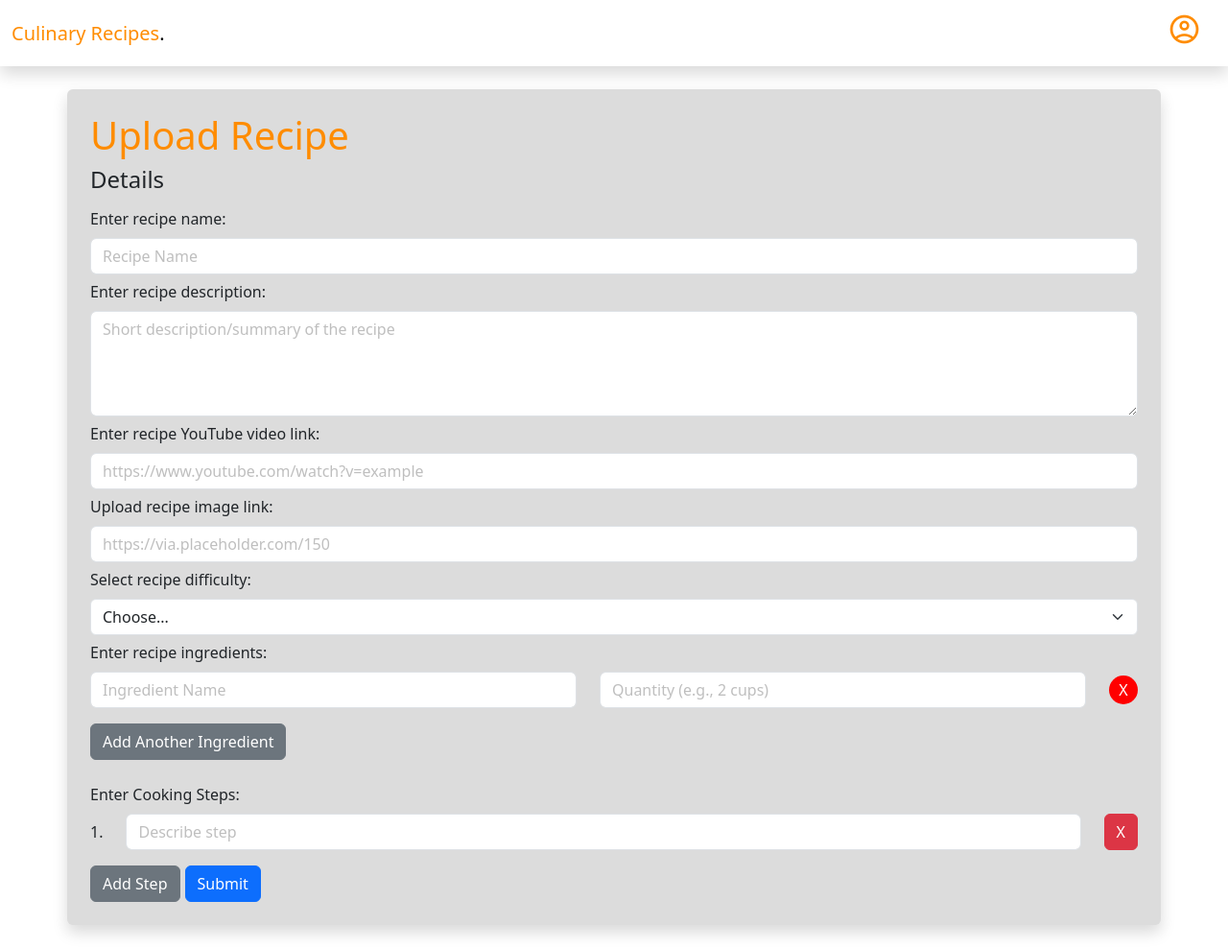
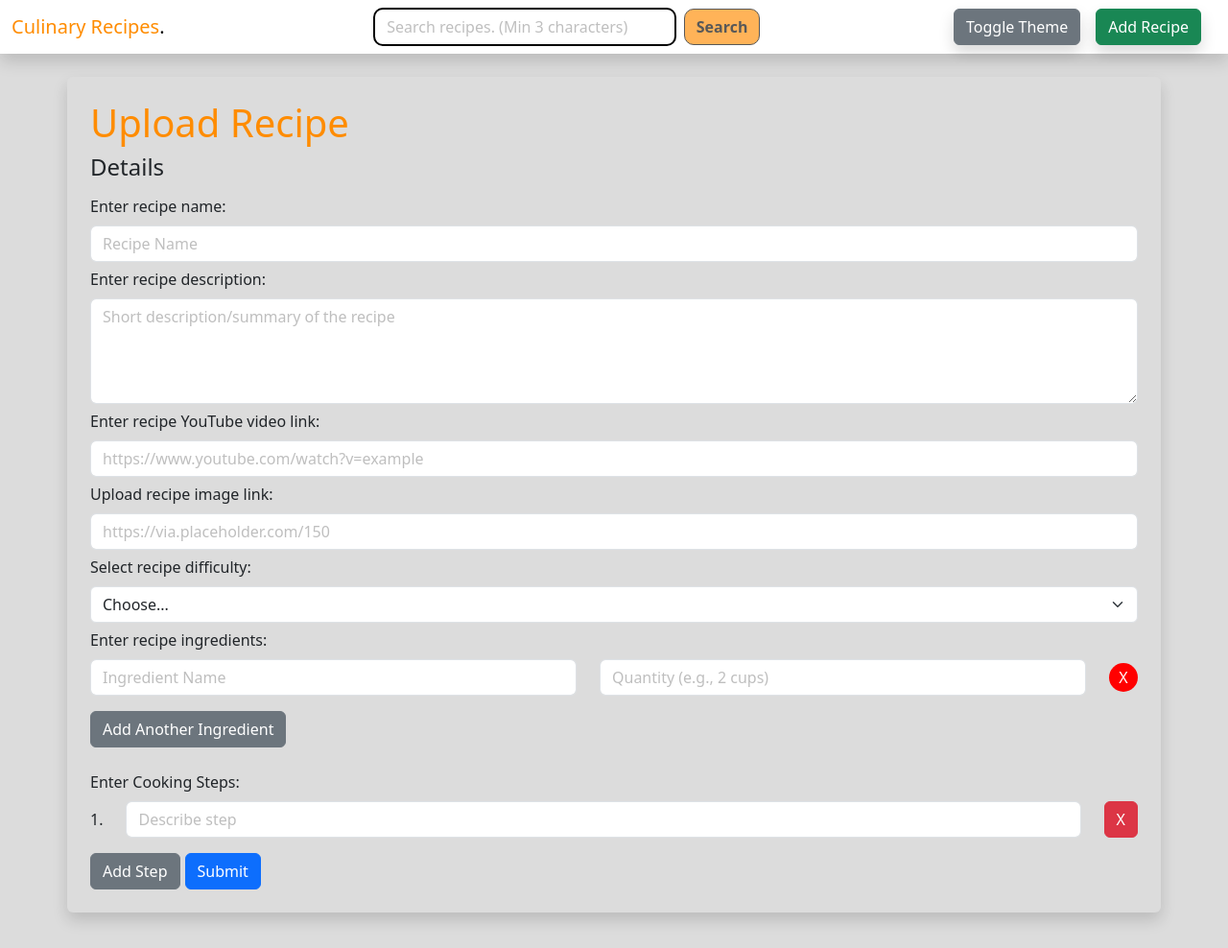
Before and after one commit to rafiattaui/hci-website, a Flask app: page /addrecipe in a window 1280 px wide. Shown: the whole page at 96% size. After the commit the page ends 962 px from the top, so only its background shows below. Run offline with Flask 3, Linux system fonts and the light colour scheme; some libraries are stand-ins or nearby versions.

Commit message:
reformated addrecipe page to utilize extended base.html, added add recipe button

```diff
--- a/app/templates/addrecipe.html
+++ b/app/templates/addrecipe.html
@@ -1,79 +1,6 @@
-<!DOCTYPE html>
-<html lang="en">
-  <head>
-    <meta
-      charset="UTF-8"
-      name="viewport"
-      content="width=device-width, initial-scale=1.0"
-    />
-    <title>Culinary Greats</title>
-    <link
-      rel="stylesheet"
-      href="{{ url_for('static', filename='css/bootstrap.min.css') }}"
-    />
-    <link
-      rel="stylesheet"
-      href="https://fonts.googleapis.com/css2?family=Material+Symbols+Outlined:opsz,wght,FILL,GRAD@20..48,100..700,0..1,-50..200&icon_names=account_circle"
-    />
-    <style>
-      .material-symbols-outlined {
-        font-variation-settings: "FILL" 0, "wght" 500, "GRAD" 0, "opsz" 40;
-      }
-
-      .darkorange {
-        color: darkorange;
-      }
-
-      .upload {
-        background-color: gainsboro;
-      }
-
-      label {
-        margin: 6px 0px;
-      }
-
-      .form-control::placeholder {
-        color: black;
-        opacity: 0.25;
-      }
-
-      .remove-button {
-        color: white;
-        background-color: red;
-        border: none;
-        border-radius: 50%;
-        width: 30px;
-        height: 30px;
-        display: flex;
-        justify-content: center;
-        align-items: center;
-        cursor: pointer;
-      }
-
-      .remove-button:hover {
-        background-color: darkred;
-      }
-    </style>
-  </head>
-  <body style="background-color: white">
-    <!-- Navbar -->
-    <nav class="navbar bg-white shadow">
-      <div class="container-fluid">
-        <a
-          class="navbar-brand me-auto"
-          href="index.html"
-          style="color: darkorange"
-          >Culinary Recipes<span style="color: black">.</span></a
-        >
-        <a class="navbar-brand" href="login.html">
-          <span
-            class="material-symbols-outlined"
-            style="font-size: 35px; color: darkorange"
-            >account_circle</span
-          >
-        </a>
-      </div>
-    </nav>
+{% extends "base.html" %}
+{% block title%}Culinary Greats - Add Recipe{% endblock %}
+{% block content %}
     <div class="upload container mt-4 p-4 mb-4 rounded shadow">
       <h1 class="darkorange">Upload Recipe</h1>
       <h4>Details</h4>
@@ -335,5 +262,4 @@
         });
       });
     </script>
-  </body>
-</html>
+{% endblock %}
--- a/app/templates/base.html
+++ b/app/templates/base.html
@@ -76,11 +76,45 @@
         object-fit: cover;
       }
 
+      .darkorange {
+        color: darkorange;
+      }
+
+      .upload {
+        background-color: gainsboro;
+      }
+
+      label {
+        margin: 6px 0px;
+      }
+
+      .form-control::placeholder {
+        color: black;
+        opacity: 0.25;
+      }
+
+      .remove-button {
+        color: white;
+        background-color: red;
+        border: none;
+        border-radius: 50%;
+        width: 30px;
+        height: 30px;
+        display: flex;
+        justify-content: center;
+        align-items: center;
+        cursor: pointer;
+      }
+
+      .remove-button:hover {
+        background-color: darkred;
+      }
+
     </style>
   </head>
   <body style="background-color: gainsboro">
 <!-- Navbar -->
-<nav class="navbar bg-white shadow">
+<nav class="navbar sticky-top bg-white shadow">
   <div class="container-fluid">
     <!-- Brand -->
     <a class="navbar-brand" href="/" style="color: darkorange">
@@ -92,7 +126,7 @@
       <form
         method="POST"
         class="d-flex align-items-center"
-        style="max-width: 35%; width: 100%"
+        style="max-width: 50%; width: 100%"
       >
         <input
           type="text"
@@ -112,16 +146,11 @@
       </form>
     </div>
 
-    <button class="btn shadow rounded me-3" type="button" data-bs-toggle="button" aria-pressed="false" autocomplete="off" id="themebutton">
+    <button class="btn shadow rounded me-3 btn-secondary" type="button" data-bs-toggle="button" aria-pressed="false" autocomplete="off" id="themebutton">
       Toggle Theme
     </button>
-
-    <!-- User Account Icon -->
-    <a class="navbar-brand" href="login.html">
-      <span class="material-symbols-outlined" style="font-size: 35px; color: darkorange;">
-        account_circle
-      </span>
-    </a>
+    <button class="btn shadow rounded me-3 btn-success" type="button" id="addrecipebutton"><a href="/addrecipe" style="color: white; text-decoration: none;">
+      Add Recipe</a></button>
   </div>
 </nav>
 
```
Also changed, not shown: app/templates/recipes.html (+11 -1 lines).
